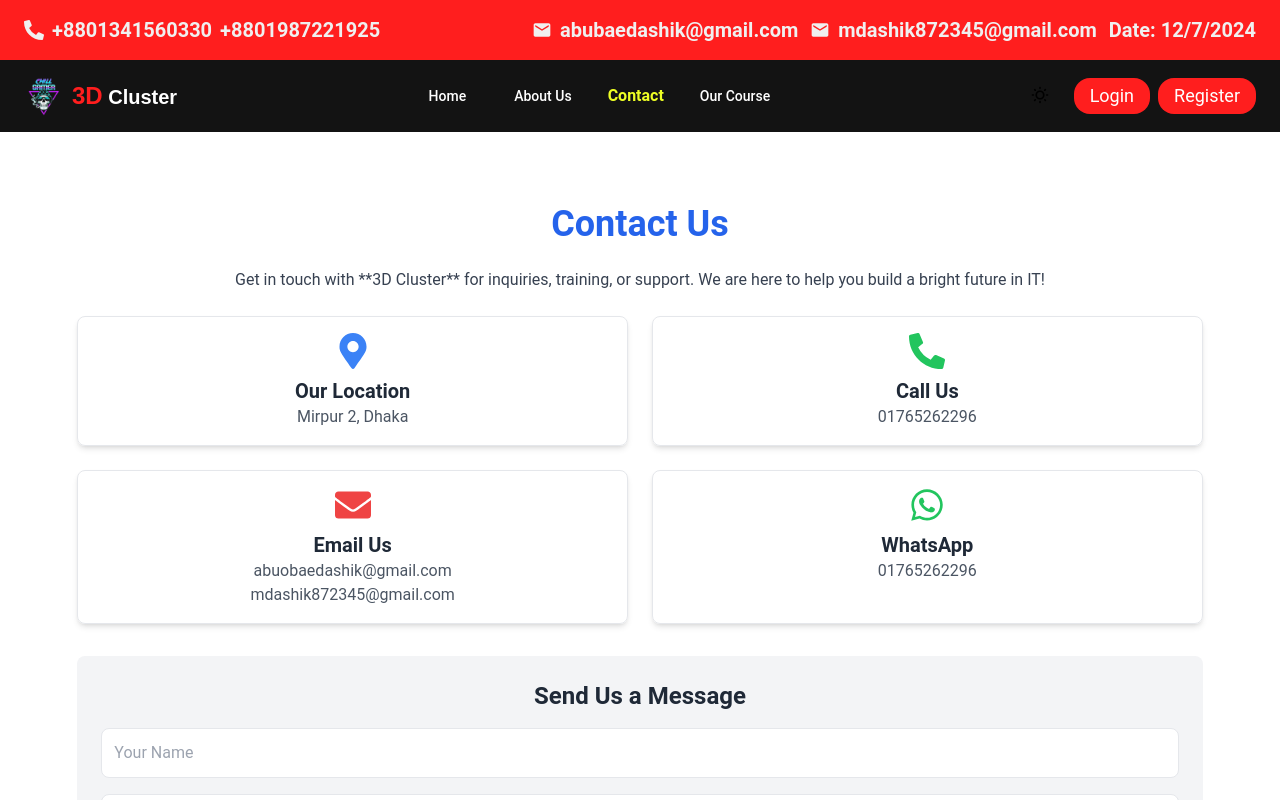
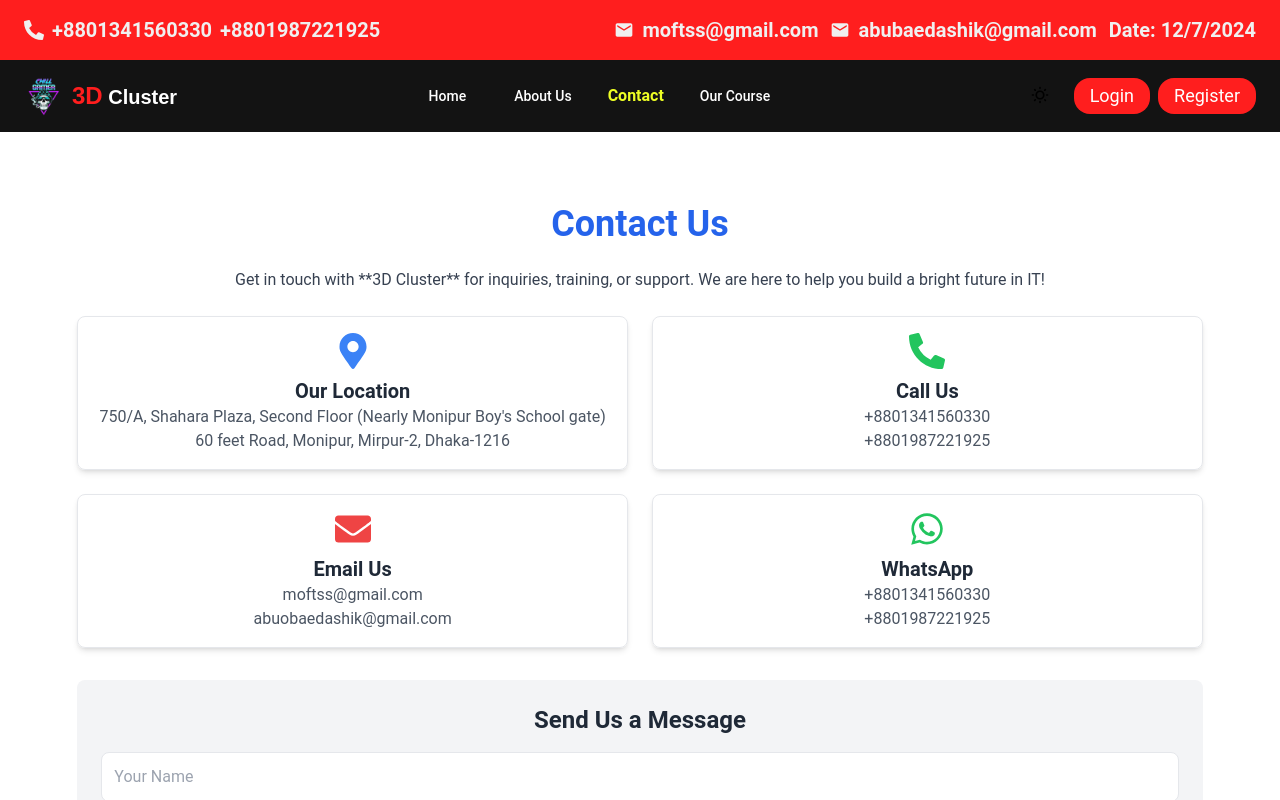
Before and after one commit to abuobaedashik/office-website, a React (Vite) app: page /contact in a window 1280 px wide. Shown: the top 800 px of the page. Built offline with nearby package versions, Linux system fonts and the light colour scheme; no server answers.

Commit message:
update address and contact info

```diff
--- a/package.json
+++ b/package.json
@@ -10,6 +10,7 @@
     "preview": "vite preview"
   },
   "dependencies": {
+    "@react-three/fiber": "^8.13.6",
     "firebase": "^11.0.2",
     "react": "^18.3.1",
     "react-dom": "^18.3.1",
@@ -20,8 +21,10 @@
     "react-simple-typewriter": "^5.0.1",
     "react-toastify": "^10.0.6",
     "react-tooltip": "^5.28.0",
+    "shadergradient": "^1.3.5",
     "sweetalert2": "^11.14.5",
-    "swiper": "^11.2.6"
+    "swiper": "^11.2.6",
+    "three": "^0.176.0"
   },
   "devDependencies": {
     "@eslint/js": "^9.15.0",
--- a/src/Components/Contact.jsx
+++ b/src/Components/Contact.jsx
@@ -3,7 +3,7 @@ import { FaMapMarkerAlt, FaPhoneAlt, FaEnvelope, FaWhatsapp } from "react-icons/
 
 const Contact = () => {
   return (
-    <div className="w-11/12 mt-32 mx-auto my-10 p-6  rounded-2xl ">
+    <div className="w-11/12 mt-32 mx-auto my-10 p-6  rounded-2xl  ">
       <h2 className="text-4xl font-bold text-center text-blue-600 mb-6">Contact Us</h2>
       <p className="text-gray-700 text-center mb-6">
         Get in touch with **3D Cluster** for inquiries, training, or support.
@@ -15,30 +15,32 @@ const Contact = () => {
         <div className="p-4 border rounded-lg shadow-md">
           <FaMapMarkerAlt className="text-4xl text-blue-500 mx-auto mb-2" />
           <h3 className="text-xl font-semibold">Our Location</h3>
-          <p className="text-gray-600">Mirpur 2, Dhaka</p>
+          <p className="text-gray-600">750/A, Shahara Plaza, Second Floor (Nearly Monipur Boy's School gate) <br /> 60 feet Road, Monipur, Mirpur-2, Dhaka-1216 </p>
         </div>
         <div className="p-4 border rounded-lg shadow-md">
           <FaPhoneAlt className="text-4xl text-green-500 mx-auto mb-2" />
           <h3 className="text-xl font-semibold">Call Us</h3>
-          <p className="text-gray-600">
-            <a href="tel:01765262296" className="hover:text-blue-600">01765262296</a>
+          <p className="text-gray-600 flex flex-col">
+            <a href="tel:01765262296" className="hover:text-blue-600">+8801341560330</a>
+            <a href="tel:01765262296" className="hover:text-blue-600">+8801987221925</a>
           </p>
         </div>
         <div className="p-4 border rounded-lg shadow-md">
           <FaEnvelope className="text-4xl text-red-500 mx-auto mb-2" />
           <h3 className="text-xl font-semibold">Email Us</h3>
           <p className="text-gray-600">
-            <a href="mailto:abuobaedashik@gmail.com" className="hover:text-blue-600">abuobaedashik@gmail.com</a>
+            <a href="mailto:abuobaedashik@gmail.com" className="hover:text-blue-600">moftss@gmail.com</a>
           </p>
           <p className="text-gray-600">
-            <a href="mailto:mdashik872345@gmail.com" className="hover:text-blue-600">mdashik872345@gmail.com</a>
+            <a href="mailto:mdashik872345@gmail.com" className="hover:text-blue-600">abuobaedashik@gmail.com</a>
           </p>
         </div>
         <div className="p-4 border rounded-lg shadow-md">
           <FaWhatsapp className="text-4xl text-green-500 mx-auto mb-2" />
           <h3 className="text-xl font-semibold">WhatsApp</h3>
-          <p className="text-gray-600">
-            <a href="https://wa.me/01765262296" className="hover:text-blue-600">01765262296</a>
+          <p className="text-gray-600 flex flex-col">
+            <a href="tel:01765262296" className="hover:text-blue-600">+8801341560330</a>
+            <a href="tel:01765262296" className="hover:text-blue-600">+8801987221925</a>
           </p>
         </div>
       </div>
--- a/src/Components/Footer.jsx
+++ b/src/Components/Footer.jsx
@@ -6,19 +6,21 @@ import {
   FaTwitter,
 } from "react-icons/fa";
 import { Tooltip } from "react-tooltip";
+
 const Footer = () => {
   return (
-    <div className="bg-[#131313] text-[#ffffffc7] pb-5 pt-8">
+    <div className=" text-[#ffffffc7] bg-[#131313]   pb-5 pt-10 ">
+      {/* bg end */}
       <footer className="grid grid-cols-1 md:grid-cols-3 text-left gap-8 px-5  border-b pb-12 mx-auto w-[95%] border-[#353535]">
         {/* Contact Info */}
         <nav className="flex flex-col gap-4 items-start">
           <h6 className="text-2xl font-bold">Contact Info</h6>
           <div className="flex flex-col gap-3 text-sm">
             <p>
-            <p className="text-xl font-nunito font-semibold">
-              <span className="text-2xl font-custom text-[#FF1E1E]">3D</span>{" "}
-              Cluster
-            </p>
+              <p className="text-xl font-nunito font-semibold">
+                <span className="text-2xl font-custom text-[#FF1E1E]">3D</span>{" "}
+                Cluster
+              </p>
             </p>
             <p>Mirpur, Dhaka 1216</p>
             <p>+8801341560330</p>
@@ -74,7 +76,7 @@ const Footer = () => {
       {/* Social Media Section */}
       <footer className="flex flex-col items-center justify-center px-4 pt-10 text-center w-[95%] mx-auto">
         <p className="text-2xl font-bold font-nunito">
-        Thank you for visiting our website.
+          Thank you for visiting our website.
         </p>
         <div className="flex items-center justify-center gap-5 mt-6 text-xl">
           <FaFacebookF id="my-tooltip" className="hover:text-[#F49D40]" />
--- a/src/Components/Navbar.jsx
+++ b/src/Components/Navbar.jsx
@@ -101,13 +101,13 @@ const Navbar = () => {
             <p>
               <MdEmail />
             </p>
-            abubaedashik@gmail.com{" "}
+            moftss@gmail.com
           </p>
           <p className="font-semibold text-xl flex items-center gap-2">
             <p>
               <MdEmail />
             </p>
-            mdashik872345@gmail.com{" "}
+            abubaedashik@gmail.com
           </p>
           <p className="text-xl font-semibold">
             Date: {todayDate}
```
Also changed, not shown: 1 other file (tests, documents, lock files or other folders).
